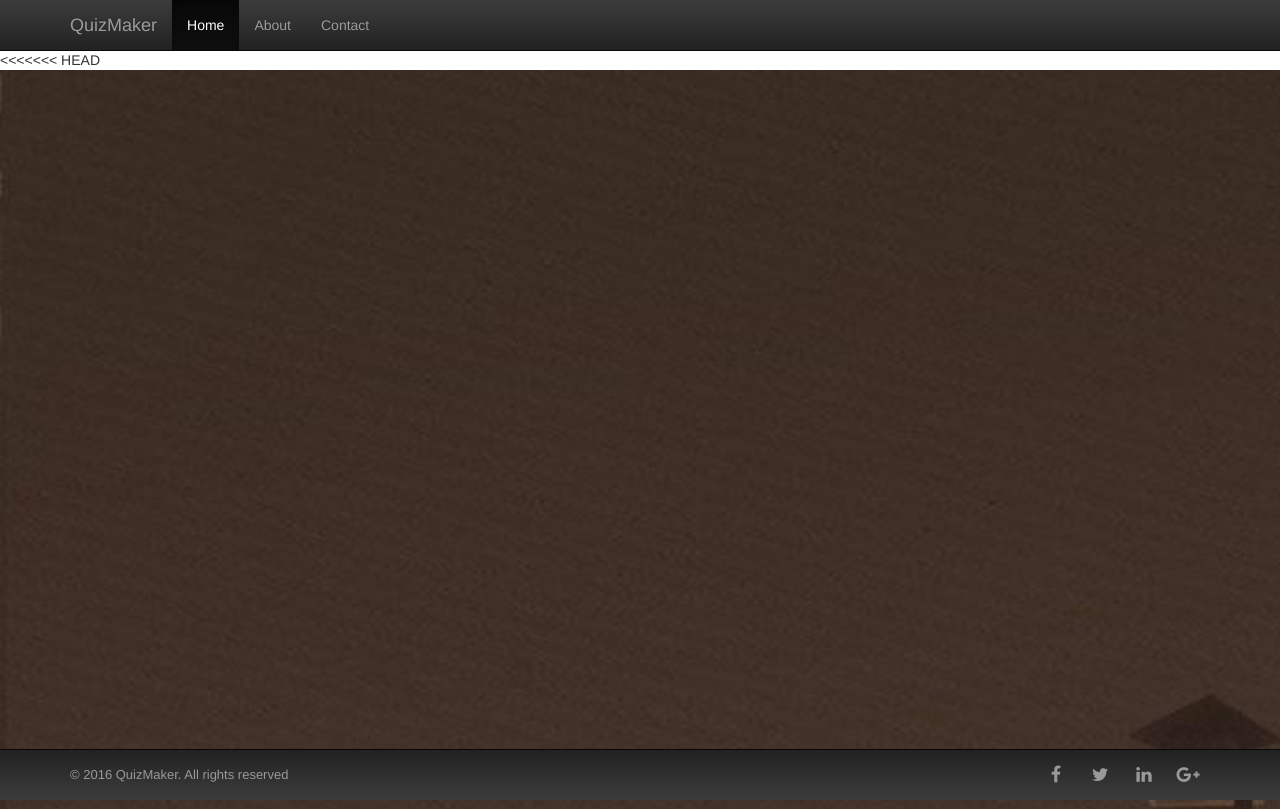
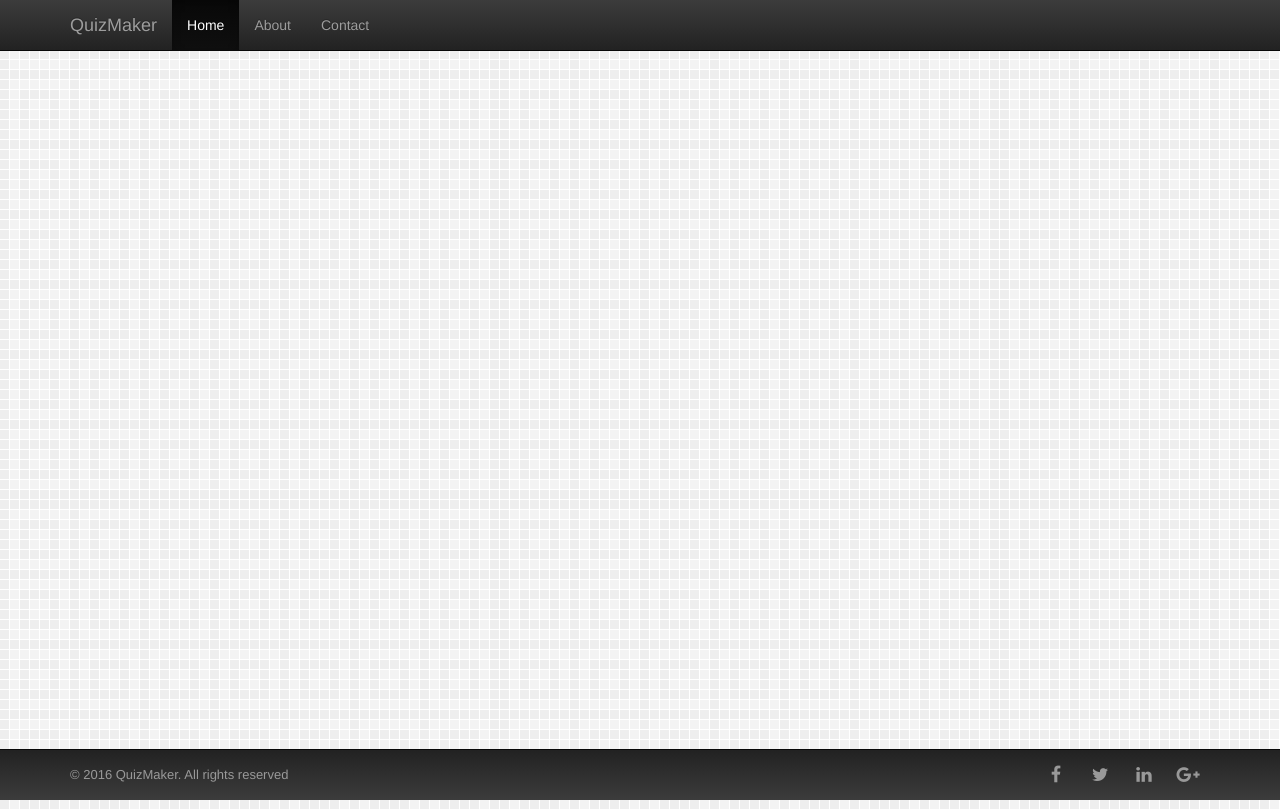
Before and after one commit to yusifibrahimli/QuizMaker, a plain HTML site: page index.html in a window 1280 px wide. Shown: the top 809 px of the page. Drawn offline with Linux system fonts and the light colour scheme.

Commit message:
change background in index

```diff
--- a/css/style.css
+++ b/css/style.css
@@ -5,6 +5,7 @@
 }
 body {
     padding: 50px 0;
+    background: url("../images/bg.png") #eee repeat;
 }
 div {
     display: block;
@@ -25,7 +26,6 @@ a {
 /* index -- MAIN-CONTENT -- start */
 .main-content {
     height: 1000px;
-    background-image: url(../images/bg.jpg);
     background-repeat: no-repeat;
     background-size: cover;
 }
--- a/index.html
+++ b/index.html
@@ -1,5 +1,4 @@
 <!DOCTYPE html>
-<<<<<<< HEAD
 <html lang="en">
 <head>
     <meta charset="UTF-8">
```
Also changed, not shown: images/bg.jpg (deleted), images/bg.png (added).
